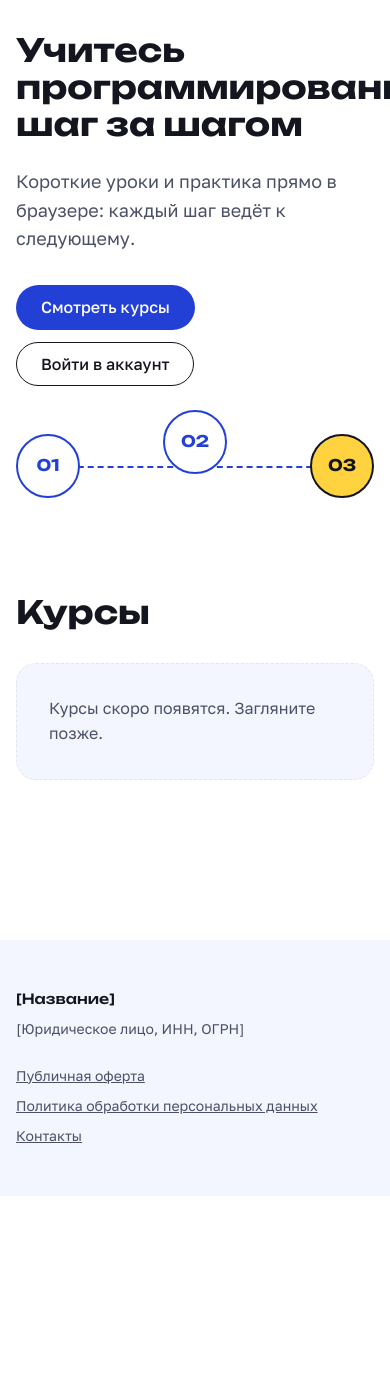
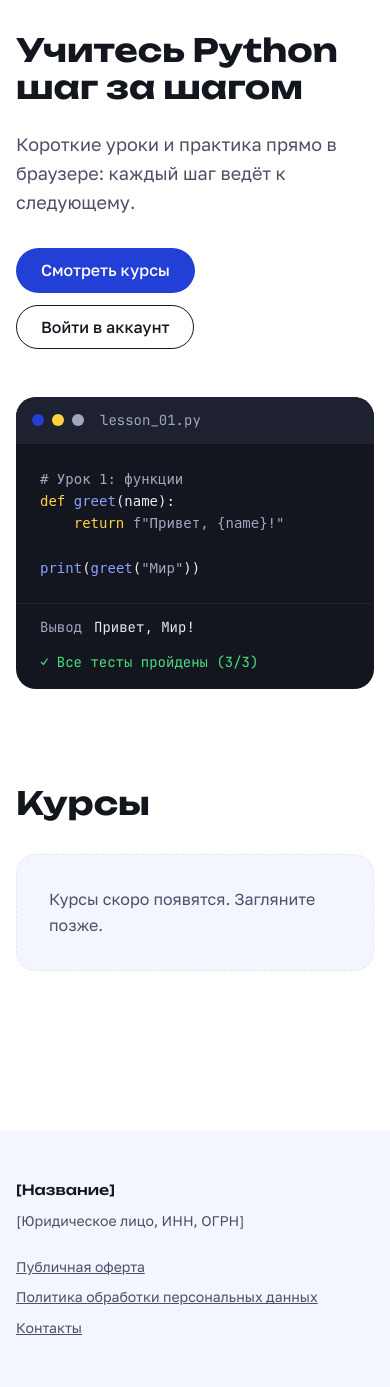
Before and after one commit to EugeneMorrison/learning-platform, a Django app: page / in a window 390 px wide; the page is wider, and only the part inside the window is pictured. Shown: the part 165-1552 px from the top of that part. Before the commit the page ends 1308 px from the top of that part, so only its background shows below. Run offline with Django 5.2, Linux system fonts and the light colour scheme; data that the repository does not hold is empty; parts of the project's set-up code (start-up, migrations or seed data) failed here and were passed over.

Commit message:
Hero: Python code card instead of decorative path
- Replace the hero's 01 → 02 → 03 path with a static editor card (pure
  HTML/CSS, aria-hidden, with a visually hidden description): dark window,
  three dots, lesson_01.py, a five-line Python function and print() call,
  an output line and "✓ Все тесты пройдены (3/3)". Code strings, output and
  result are translated (Hello, World! on /en/). No logos or PSF marks.
- New tokens: --font-code and code-card colours (yellow keywords, a cobalt
  tint for names since plain cobalt is 2.4:1 on dark, muted strings and
  comments, green result; all ≥ 7:1 on the ink background).
- JetBrains Mono 400 for the public pages: the same official file as the
  React app, with its OFL.txt, in backend/static/public/fonts/.
- Headline placeholder: "Учитесь Python шаг за шагом".
- Mobile: the card drops under the text at full width; code scrolls inside
  the card only.
- Course cards keep the numbered-path badges.

Co-Authored-By: Claude Opus 5.5 <noreply@anthropic.com>

```diff
--- a/backend/static/public/css/fonts.css
+++ b/backend/static/public/css/fonts.css
@@ -5,7 +5,21 @@
  * the SIL Open Font License 1.1 (see ../fonts/*-OFL.txt). Files come from the
  * Fontsource packages, split by subset: unicode-range makes the browser fetch
  * only the subsets a page actually uses (latin-ext carries the ruble sign).
+ *
+ * JetBrains Mono (code card in the landing hero, 400): the official v2.304
+ * webfont from github.com/JetBrains/JetBrainsMono, SIL OFL 1.1
+ * (../fonts/JetBrainsMono-OFL.txt). Same file the React app ships.
  */
+
+/* JetBrains Mono */
+
+@font-face {
+  font-family: "JetBrains Mono";
+  font-style: normal;
+  font-weight: 400;
+  font-display: swap;
+  src: url("../fonts/JetBrainsMono-Regular.woff2") format("woff2");
+}
 
 /* Unbounded */
 
--- a/backend/static/public/css/landing.css
+++ b/backend/static/public/css/landing.css
@@ -1,6 +1,6 @@
 /*
- * Landing page: hero with the numbered path motif (direction C) and the course
- * catalog. Uses only the variables from tokens.css.
+ * Landing page: hero with a decorative Python code card, and the course catalog
+ * (numbered-path motif on the cards). Uses only the variables from tokens.css.
  */
 
 /* Hero */
@@ -38,49 +38,79 @@
   gap: var(--space-3);
 }
 
-/* Decorative path: 01 → 02 → 03 on a dashed line, the goal step in yellow. */
-.hero-path {
-  position: relative;
-  display: flex;
-  justify-content: space-between;
-  gap: var(--space-6);
-  margin: 0;
-  padding: 0;
-  list-style: none;
+/* Decorative Python code card: a small dark editor window (pure HTML/CSS). */
+.hero__code {
+  flex: 1 1 calc(var(--container-width) / 3);
+  min-width: 0;
+  max-width: calc(var(--container-width) / 2.25);
 }
 
-.hero-path::before {
-  content: "";
-  position: absolute;
-  top: 50%;
-  left: var(--space-6);
-  right: var(--space-6);
-  border-top: calc(var(--border-width) * 2) dashed var(--color-accent);
+.code-card {
+  overflow: hidden;
+  border-radius: var(--radius-card);
+  background: var(--color-ink);
+  color: var(--color-code-text);
+  font-family: var(--font-code);
+  font-size: var(--text-sm);
+  line-height: var(--leading-normal);
 }
 
-.hero-path__step {
-  position: relative;
+.code-card__bar {
   display: flex;
   align-items: center;
-  justify-content: center;
-  width: var(--space-8);
-  height: var(--space-8);
-  border: calc(var(--border-width) * 2) solid var(--color-accent);
-  border-radius: var(--radius-pill);
-  background: var(--color-ground);
-  color: var(--color-accent);
-  font-family: var(--font-heading);
-  font-weight: var(--weight-bold);
+  gap: var(--space-2);
+  padding: var(--space-3) var(--space-4);
+  background: var(--color-code-bar);
 }
 
-.hero-path__step:nth-child(2) {
-  transform: translateY(calc(var(--space-5) * -1));
+.code-card__dot {
+  flex-shrink: 0;
+  width: var(--space-3);
+  height: var(--space-3);
+  border-radius: var(--radius-pill);
 }
 
-.hero-path__step--goal {
-  border-color: var(--color-ink);
-  background: var(--color-highlight);
-  color: var(--color-ink);
+.code-card__dot--accent { background: var(--color-accent); }
+.code-card__dot--highlight { background: var(--color-highlight); }
+.code-card__dot--muted { background: var(--color-code-muted); }
+
+.code-card__file {
+  margin-left: var(--space-2);
+  overflow: hidden;
+  color: var(--color-code-muted);
+  text-overflow: ellipsis;
+  white-space: nowrap;
+}
+
+/* Long lines scroll inside the card only, never the page. */
+.code-card__code {
+  margin: 0;
+  padding: var(--space-5);
+  overflow-x: auto;
+  font: inherit;
+  white-space: pre;
+}
+
+.tok-keyword { color: var(--color-highlight); }
+.tok-function { color: var(--color-accent-on-dark); }
+.tok-string,
+.tok-comment { color: var(--color-code-muted); }
+
+.code-card__output {
+  display: flex;
+  flex-wrap: wrap;
+  gap: var(--space-3);
+  padding: var(--space-3) var(--space-5);
+  border-top: var(--border-width) solid var(--color-code-bar);
+}
+
+.code-card__label {
+  color: var(--color-code-muted);
+}
+
+.code-card__result {
+  padding: 0 var(--space-5) var(--space-4);
+  color: var(--color-success);
 }
 
 /* Catalog */
@@ -168,7 +198,9 @@
     padding-top: var(--space-6);
   }
 
-  .hero-path {
-    width: 100%;
+  /* Code card goes under the text, full width. */
+  .hero__code {
+    flex-basis: 100%;
+    max-width: none;
   }
 }
--- a/backend/static/public/css/tokens.css
+++ b/backend/static/public/css/tokens.css
@@ -12,9 +12,19 @@
   --color-accent: #2340D6;     /* links, primary buttons */
   --color-highlight: #FFD23F;  /* marker highlights, badges */
 
+  /* Code card (dark editor). Contrast on --color-ink: text 14.8:1, highlight
+     12.5:1, accent-on-dark 7.5:1, code-muted 7.6:1, success 10.4:1.
+     Plain --color-accent is only 2.4:1 on dark, hence the lighter tint. */
+  --color-code-bar: #1E2130;        /* editor title bar */
+  --color-code-text: #E6E8F2;       /* default code text */
+  --color-accent-on-dark: #8EA2FF;  /* cobalt tint for function names */
+  --color-code-muted: #A0A8C0;      /* strings, comments, output label */
+  --color-success: #4ADE80;         /* "tests passed" */
+
   /* Fonts (see fonts.css for @font-face) */
   --font-heading: "Unbounded", system-ui, sans-serif;
   --font-body: "Golos Text", system-ui, -apple-system, "Segoe UI", Roboto, sans-serif;
+  --font-code: "JetBrains Mono", Consolas, "Courier New", monospace;
 
   --weight-regular: 400;
   --weight-medium: 500;
--- a/backend/templates/public/landing.html
+++ b/backend/templates/public/landing.html
@@ -10,7 +10,7 @@
     <div class="container hero__inner">
       <div class="hero__text">
         {# TODO: copy from Lyudmila #}
-        <h1 id="hero-title" class="hero__title">{% translate "Учитесь программированию шаг за шагом" %}</h1>
+        <h1 id="hero-title" class="hero__title">{% translate "Учитесь Python шаг за шагом" %}</h1>
         {# TODO: copy from Lyudmila #}
         <p class="hero__lead">{% translate "Короткие уроки и практика прямо в браузере: каждый шаг ведёт к следующему." %}</p>
         <div class="hero__actions">
@@ -21,12 +21,30 @@
         </div>
       </div>
 
-      {# Decorative learning path, direction C. #}
-      <ol class="hero-path" aria-hidden="true">
-        <li class="hero-path__step">01</li>
-        <li class="hero-path__step">02</li>
-        <li class="hero-path__step hero-path__step--goal">03</li>
-      </ol>
+      {# Decorative Python "editor card": pure HTML/CSS, no logos. Screen readers get #}
+      {# the visually hidden sentence instead of the card.                           #}
+      {% translate "Привет" as code_hello %}{% translate "Мир" as code_world %}
+      <div class="hero__code">
+        <p class="visually-hidden">{% translate "Пример задачи: функция на Python возвращает приветствие, программа его выводит, и все тесты пройдены." %}</p>
+        <div class="code-card" aria-hidden="true">
+          <div class="code-card__bar">
+            <span class="code-card__dot code-card__dot--accent"></span>
+            <span class="code-card__dot code-card__dot--highlight"></span>
+            <span class="code-card__dot code-card__dot--muted"></span>
+            <span class="code-card__file">lesson_01.py</span>
+          </div>
+<pre class="code-card__code"><code><span class="tok-comment"># {% translate "Урок 1: функции" %}</span>
+<span class="tok-keyword">def</span> <span class="tok-function">greet</span>(name):
+    <span class="tok-keyword">return</span> <span class="tok-string">f"{{ code_hello }}, {name}!"</span>
+
+<span class="tok-function">print</span>(<span class="tok-function">greet</span>(<span class="tok-string">"{{ code_world }}"</span>))</code></pre>
+          <div class="code-card__output">
+            <span class="code-card__label">{% translate "Вывод" %}</span>
+            <span>{{ code_hello }}, {{ code_world }}!</span>
+          </div>
+          <div class="code-card__result">✓ {% translate "Все тесты пройдены" %} (3/3)</div>
+        </div>
+      </div>
     </div>
   </section>
 
```
Also changed, not shown: THIRD_PARTY_NOTICES.md (+1 -0 lines), backend/static/public/fonts/JetBrainsMono-OFL.txt (added, +93 -0 lines), backend/tests.py (+53 -1 lines), backend/locale/en/LC_MESSAGES/django.po, backend/static/public/fonts/JetBrainsMono-Regular.woff2 (added), 1 other file.
